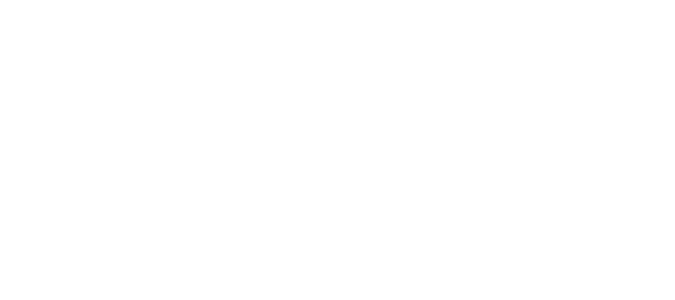
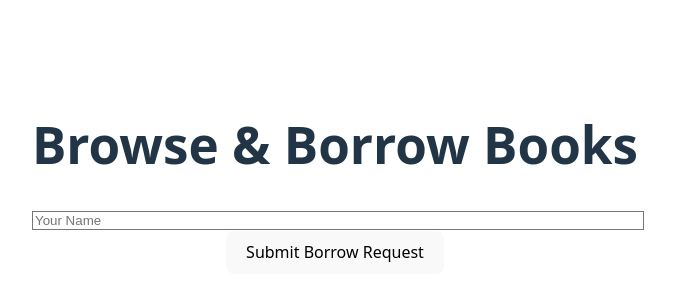
Before and after one commit to adriana-sufian/library-app, a React (Vite) app: page /member in a window 1280 px wide. Before the commit this address had no page. Shown: the part 222-522 px from the top of the page, without its empty margins (305-980 px from the left). Built offline with nearby package versions, Linux system fonts and the light colour scheme.

Commit message:
<feat> member dashboard

```diff
--- a/src/App.jsx
+++ b/src/App.jsx
@@ -5,12 +5,14 @@
 
 import { BrowserRouter as Router, Routes, Route } from "react-router-dom";
 import LibrarianDashboard from "./directories/LibrarianDashboard";
+import MemberDashboard from "./directories/MemberDashboard";
 
 function App() {
   return (
     <Router>
       <Routes>
         <Route path="/librarian" element={<LibrarianDashboard />} />
+        <Route path="/member" element={<MemberDashboard />} />
       </Routes>
     </Router>
   );
--- /dev/null
+++ b/src/components/AvailableBookList.jsx
@@ -0,0 +1,19 @@
+export default function AvailableBookList({ books, selectedBooks, onToggleBook }) {
+  return (
+    <div className="space-y-2">
+      {books.map(book => (
+        <label
+          key={book.id}
+          className="flex items-center space-x-2 border p-2 rounded"
+        >
+          <input
+            type="checkbox"
+            checked={selectedBooks.includes(book.id)}
+            onChange={() => onToggleBook(book.id)}
+          />
+          <span>{book.title} — {book.author} ({book.genre})</span>
+        </label>
+      ))}
+    </div>
+  );
+}
--- a/src/directories/LibrarianDashboard.jsx
+++ b/src/directories/LibrarianDashboard.jsx
@@ -58,16 +58,37 @@
     saveLoans(updated);
   };
 
+  // for librarians to see borrow requests
+  const [requests, setRequests] = useState([]);
+
+  useEffect(() => {
+    setBooks(getBooks());
+    setLoans(getLoans());
+    const existingRequests = JSON.parse(localStorage.getItem("borrowRequests")) || [];
+    setRequests(existingRequests);
+  }, []);
+
 return (
   <div className="max-w-2xl mx-auto p-4">
     <h1 className="text-2xl font-bold mb-4">Library Book Management</h1>
-
     <BookForm onSubmit={handleSave} book={editingBook} />
     <BookList books={books} onEdit={handleEdit} onDelete={handleDelete} />
-
     <h2 className="text-xl font-semibold mt-8 mb-2">Loan Management</h2>
     <LoanForm onSubmit={handleSaveLoan} books={books} loan={editingLoan} />
     <LoanList loans={loans} books={books} onEdit={setEditingLoan} onDelete={handleDeleteLoan} />
+    <h2 className="text-xl font-semibold mt-8 mb-2">Borrow Requests</h2>
+    {requests.map((req) => (
+      <div key={req.id} className="border p-4 rounded mb-2 bg-yellow-50">
+        <p><strong>Member:</strong> {req.memberName}</p>
+        <p><strong>Date:</strong> {req.requestDate}</p>
+        <p><strong>Books:</strong></p>
+        <ul className="list-disc list-inside ml-4">
+          {req.bookIds.map(id => {
+            const book = books.find(b => b.id === id);
+            return <li key={id}>{book ? book.title : "(Unknown Book)"}</li>;
+          })}
+        </ul>
       </div>
-  );
-}
+    ))}
+  </div>
+);}
--- a/src/directories/MemberDashboard.jsx
+++ b/src/directories/MemberDashboard.jsx
@@ -0,0 +1,98 @@
+import { useState, useEffect } from "react";
+import { getAvailableBooks } from "../utils/dataService";
+import { v4 as uuidv4 } from "uuid";
+import AvailableBookList from "../components/AvailableBookList";
+
+export default function MemberDashboard() {
+  const [books, setBooks] = useState([]);
+  const [selectedBooks, setSelectedBooks] = useState([]);
+  const [memberName, setMemberName] = useState("");
+  const [successMessage, setSuccessMessage] = useState("");
+
+  useEffect(() => {
+    setBooks(getAvailableBooks());
+  }, []);
+
+  const handleToggleBook = (bookId) => {
+    setSelectedBooks(prev =>
+      prev.includes(bookId) ? prev.filter(id => id !== bookId) : [...prev, bookId]
+    );
+  };
+
+  const handleSubmit = () => {
+    if (!memberName.trim()) return alert("Please enter your name.");
+    if (selectedBooks.length === 0) return alert("Select at least 1 book.");
+    if (selectedBooks.length > 5) return alert("You can only borrow up to 5 books.");
+
+    const booksFromStorage = JSON.parse(localStorage.getItem("books")) || [];
+
+    const request = {
+      id: uuidv4(),
+      memberName,
+      bookIds: selectedBooks,
+      requestDate: new Date().toISOString().split("T")[0],
+    };
+
+    const existing = JSON.parse(localStorage.getItem("borrowRequests")) || [];
+
+    // doesnt let users borrow unavailable books
+    const unavailableBooks = selectedBooks.filter(bookId => {
+    const book = booksFromStorage.find(b => b.id === bookId);
+        return !book || book.copies <= 0;
+        });
+
+        if (unavailableBooks.length > 0) {
+        return alert("One or more selected books are no longer available.");
+        }
+    localStorage.setItem("borrowRequests", JSON.stringify([...existing, request]));
+
+    // reduce number of copies after borrow request submitted
+    selectedBooks.forEach(bookId => {
+    const book = booksFromStorage.find(b => b.id === bookId);
+    if (book && book.copies > 0) {
+        book.copies -= 1;
+        if (book.copies === 0) {
+        book.available = false;
+        }
+    }
+    });
+
+    localStorage.setItem("books", JSON.stringify(booksFromStorage));
+
+    // Clear form
+    setSelectedBooks([]);
+    setMemberName("");
+    setSuccessMessage("Borrow request submitted successfully!");
+  };
+
+  return (
+    <div className="max-w-2xl mx-auto p-4">
+      <h1 className="text-2xl font-bold mb-4">Browse & Borrow Books</h1>
+
+      <input
+        type="text"
+        placeholder="Your Name"
+        className="border p-2 w-full mb-4"
+        value={memberName}
+        onChange={e => setMemberName(e.target.value)}
+      />
+
+      <AvailableBookList
+        books={books}
+        selectedBooks={selectedBooks}
+        onToggleBook={handleToggleBook}
+      />
+
+      <button
+        onClick={handleSubmit}
+        className="mt-4 bg-green-600 text-white px-4 py-2 rounded"
+      >
+        Submit Borrow Request
+      </button>
+
+      {successMessage && (
+        <p className="text-green-600 mt-4">{successMessage}</p>
+      )}
+    </div>
+  );
+}
--- a/src/utils/dataService.js
+++ b/src/utils/dataService.js
@@ -1,2 +1,5 @@
 export const getBooks = () => JSON.parse(localStorage.getItem("books")) || [];
 export const saveBooks = (books) => localStorage.setItem("books", JSON.stringify(books));
+
+export const getAvailableBooks = () =>
+  (JSON.parse(localStorage.getItem("books")) || []).filter(b => b.available);
```
Lines whose indentation alone changed are shown as unchanged.
